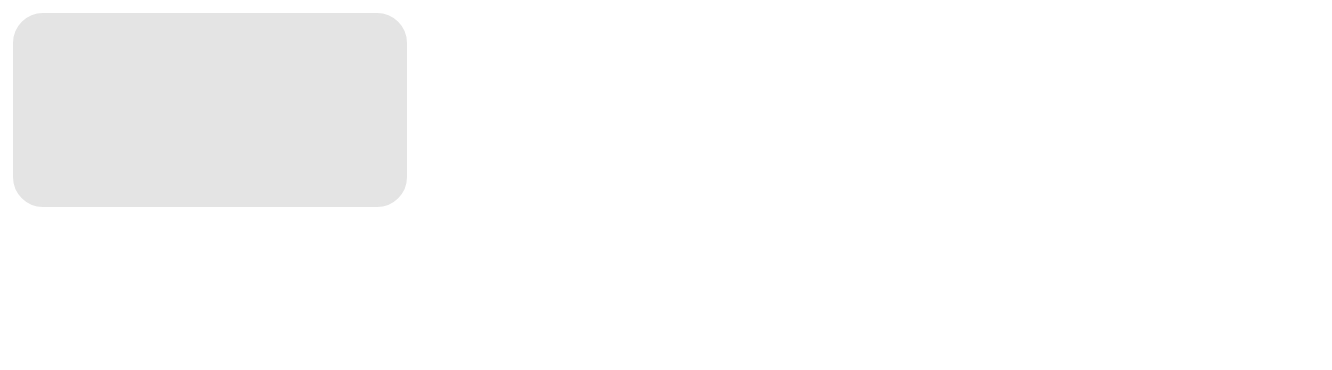
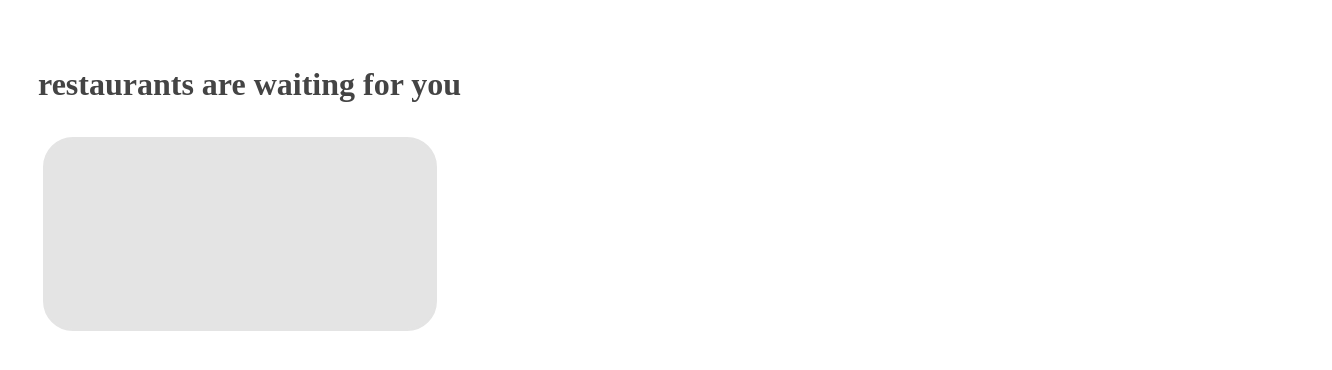
Before and after one commit to ana-maria-croitoru/food-delivery-app, an Angular app: page / in a window 1280 px wide. Shown: the top 370 px of the page, 1332 px wide, since content can reach past the window. Built offline with nearby package versions, Linux system fonts and the light colour scheme.

Commit message:
Create restaurants component

```diff
--- a/src/app/app.component.html
+++ b/src/app/app.component.html
@@ -1 +1 @@
-<card></card>
+<restaurants></restaurants>
--- a/src/app/app.module.ts
+++ b/src/app/app.module.ts
@@ -4,11 +4,13 @@ import { NgModule } from '@angular/core';
 import { AppRoutingModule } from './app-routing.module';
 import { AppComponent } from './app.component';
 import { CardComponent } from './shared/card/card.component';
+import { RestaurantsComponent } from './features/restaurants/restaurants.component';
 
 @NgModule({
   declarations: [
     AppComponent,
-    CardComponent
+    CardComponent,
+    RestaurantsComponent
   ],
   imports: [
     BrowserModule,
--- /dev/null
+++ b/src/app/features/restaurants/restaurants.component.html
@@ -0,0 +1,6 @@
+<div class="restaurants">
+  <h1 class="restaurants-header">restaurants are waiting for you</h1>
+  <div class="restaurants-list">
+    <card [title]="" [description]=""></card>
+  </div>
+</div>
--- /dev/null
+++ b/src/app/features/restaurants/restaurants.component.scss
@@ -0,0 +1,22 @@
+.restaurants {
+  margin: 0 auto;
+  padding: 30px 30px;
+  max-width: 1300px;
+  width: 100%;
+}
+
+.restaurants-list {
+  display: flex;
+  flex-wrap: wrap;
+}
+.restaurants-header {
+  display: block;
+  font-size: 2em;
+  margin-block-start: 0.67em;
+  margin-block-end: 0.67em;
+  margin-inline-start: 0px;
+  margin-inline-end: 0px;
+  font-weight: bold;
+  color: #444;
+  line-height: 1.6;
+}
--- /dev/null
+++ b/src/app/features/restaurants/restaurants.component.ts
@@ -0,0 +1,12 @@
+import { Component, OnInit } from '@angular/core';
+
+@Component({
+  selector: 'restaurants',
+  templateUrl: './restaurants.component.html',
+  styleUrls: ['./restaurants.component.scss'],
+})
+export class RestaurantsComponent implements OnInit {
+  constructor() {}
+
+  ngOnInit(): void {}
+}
```
Also changed, not shown: src/app/features/index.ts (added), 1 other file (tests, documents, lock files or other folders).
